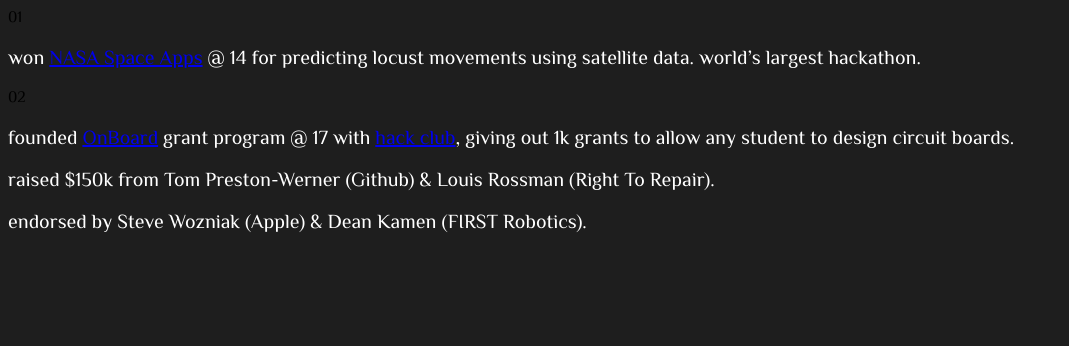
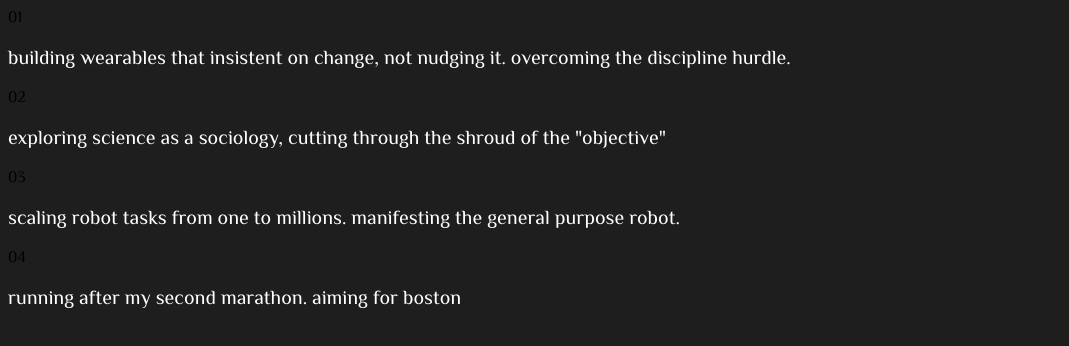
Before and after one commit to kvnyng/www, a plain HTML site: page content/future.html in a window 1280 px wide. Shown: the whole page, without its empty margins (0-1069 px from the left). Drawn offline with Linux system fonts and the light colour scheme; a web font is replaced by a local one.

Commit message:
completed future

```diff
--- a/content/future.html
+++ b/content/future.html
@@ -9,24 +9,24 @@
     <style>
         @import url('https://fonts.googleapis.com/css2?family=Azeret+Mono:ital,wght@0,100..900;1,100..900&family=Philosopher:ital,wght@0,400;0,700;1,400;1,700&display=swap');
     </style>
-
     <div class="entry">
         <div class="number">01</div>
-        <p>won <a
-                href="https://2020.spaceappschallenge.org/challenges/inform/automated-detection-hazards/teams/project-llocust-1/project">NASA
-                Space Apps</a> @ 14 for predicting locust movements using satellite data. world’s largest hackathon.
+        <p>building wearables that insistent on change, not nudging it. overcoming the discipline
+            hurdle.
         </p>
     </div>
 
-    <div>
-        <div class="entry">
-            <div class="number">02</div>
-            <p>founded <a href="https://hackclub.com/onboard/">OnBoard</a> grant program @ 17 with <a
-                    href="http://hackclub.com">hack club</a>, giving out
-                1k grants to
-                allow any student to design circuit boards.
-            </p>
-            <p>raised $150k from Tom Preston-Werner (Github) & Louis Rossman (Right To Repair).</p>
-            <p>endorsed by Steve Wozniak (Apple) & Dean Kamen (FIRST Robotics).</p>
-        </div>
+    <div class="entry">
+        <div class="number">02</div>
+        <p>exploring science as a sociology, cutting through the shroud of the "objective"</p>
+    </div>
+
+    <div class="entry">
+        <div class="number">03</div>
+        <p>scaling robot tasks from one to millions. manifesting the general purpose robot.</p>
+    </div>
+
+    <div class="entry">
+        <div class="number">04</div>
+        <p>running after my second marathon. aiming for boston</p>
 </head>
--- a/style.css
+++ b/style.css
@@ -41,7 +41,7 @@
     }
 
     .right {
-        width: 33.333%;
+        width: 80%;
         margin-top: 0%;
         margin-right: 0%;
         padding-right: 0%;
@@ -179,7 +179,7 @@
 .content p {
     margin-top: 0%;
     padding-top: 0%;
-    width: 80%
+    width: 90%
 }
 
 .content .entry {
```
Also changed, not shown: content/past.html (+26 -2 lines), content/present.html (+2 -2 lines), index.html (+2 -1 lines).
